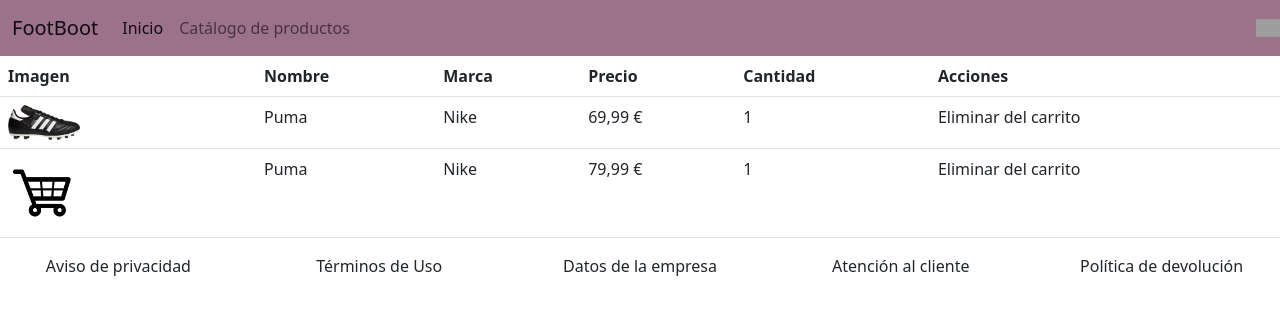
After one commit to framurpri/FootBoot, a Django app: page /carritoDeCompra/ in a window 1280 px wide. The commit adds this page. Shown: the top 315 px of the page. Run offline with Django 4.2, Linux system fonts and the light colour scheme; data comes from the database, SQL or seed files in the repository; both versions use the stored data as it was after the commit; grey boxes are pictures that could not be loaded.

Commit message:
avance en el carrito de la compra

```diff
--- a/PGPI/urls.py
+++ b/PGPI/urls.py
@@ -14,19 +14,13 @@
     2. Add a URL to urlpatterns:  path('blog/', include('blog.urls'))
 """
 from django.contrib import admin
-from django.urls import path
+from django.urls import path, include
 from django.conf.urls.static import static
 from PGPI import settings
 
-from app import views
 
 urlpatterns = [
     path('admin/', admin.site.urls),
-    path('botas/<int:id_botas>',views.detalleProd),
-    path('',views.inicio),
+    path('', include('app.urls')),
 
-]
-
-
-if settings.DEBUG:
-    urlpatterns += static(settings.MEDIA_URL, document_root=settings.MEDIA_ROOT)
+]+static(settings.MEDIA_URL, document_root=settings.MEDIA_ROOT)
--- a/app/models.py
+++ b/app/models.py
@@ -10,4 +10,9 @@
     marca = models.CharField(max_length=50)
     precio = models.DecimalField(max_digits=5,decimal_places=2)
     talla = models.PositiveIntegerField()
-    imagen = models.CharField(max_length=500)
+    imagen = models.ImageField(upload_to='', null=True, blank=True)
+    #imagen = models.CharField(max_length=255)
+
+
+    def __str__(self):
+        return self.nombre
--- a/app/templates/base.html
+++ b/app/templates/base.html
@@ -5,6 +5,7 @@
   <meta charset='utf-8'>
   <link href="https://cdn.jsdelivr.net/npm/bootstrap@5.2.3/dist/css/bootstrap.min.css" rel="stylesheet" integrity="sha384-rbsA2VBKQhggwzxH7pPCaAqO46MgnOM80zW1RWuH61DGLwZJEdK2Kadq2F9CUG65" crossorigin="anonymous">
   <script src="https://cdn.jsdelivr.net/npm/bootstrap@5.2.3/dist/js/bootstrap.bundle.min.js" integrity="sha384-kenU1KFdBIe4zVF0s0G1M5b4hcpxyD9F7jL+jjXkk+Q2h455rYXK/7HAuoJl+0I4" crossorigin="anonymous"></script>
+
 
 
 </head>
@@ -25,10 +26,12 @@
             <li class="nav-item">
               <a class="nav-link" href="#">Catálogo de productos</a>
             </li>
-
           </ul>
         </div>
       </div>
+      <a href="{% url 'carritoDeCompra' %}">
+        <img src=" https://w7.pngwing.com/pngs/772/45/png-transparent-shopping-cart-shopping-centre-icon-shopping-cart-text-retail-monochrome.png" alt = "" width="8%" style="float: right;">
+      </a>
     </nav>
   </header>
 
--- /dev/null
+++ b/app/templates/carritoDeCompra.html
@@ -0,0 +1,40 @@
+{% extends 'base.html' %}
+
+{% csrf_token %}
+
+{% block encabezado %}  {% endblock %}
+
+{% block contenido %}
+
+    <table class="table">
+        <thead>
+            <tr>
+                <th>Imagen</th>
+                <th>Nombre</th>
+                <th>Marca</th>
+                <th>Precio</th>
+                <th>Cantidad</th>
+                <th>Acciones</th>
+            </tr>
+        </thead>
+        <tbody>
+
+            {% for bota in botas %}
+            <tr>
+                <td width="20%">
+                    <img src="{{ bota.imagen.url }}" width="30%">
+                </td>
+                <td>{{ bota.nombre }}</td>
+                <td>{{ bota.marca }}</td>
+                <td>{{ bota.precio }} €</td>
+                <td>1</td>
+                <td>Eliminar del carrito</td>
+
+            </tr>
+            {% endfor %}
+
+        </tbody>
+
+    </table>
+
+{% endblock %}
--- /dev/null
+++ b/app/templates/styles.css
@@ -0,0 +1,4 @@
+.imagen{
+    opacity: 0;
+    width: 5%;
+  }
--- /dev/null
+++ b/app/urls.py
@@ -0,0 +1,12 @@
+from django.urls import path
+from app import views
+from PGPI import settings
+from django.conf.urls.static import static
+
+urlpatterns = [
+    path('botas/<int:id_botas>',views.detalleProd),
+    path('base', views.base),
+    path('',views.inicio),
+    path('carritoDeCompra/', views.carritoDeCompra, name='carritoDeCompra')
+
+]+static(settings.MEDIA_URL, document_root=settings.MEDIA_ROOT)
--- a/app/views.py
+++ b/app/views.py
@@ -15,7 +15,20 @@
     return render(request,'detalleProd.html',{'botas':dato})
 
 
+def base(request):
 
+
+
+    dato = get_object_or_404(Botas)
+
+    return render(request,'detalleProd.html',{'botas':dato})
+
+
+def carritoDeCompra(request):
+
+    botas = Botas.objects.all()
+
+    return render(request, 'carritoDeCompra.html', {'botas':botas})
 
 def inicio(request):
 
```
Also changed, not shown: PGPI/settings.py (+6 -2 lines), app/migrations/0007_auto_20221126_1650.py (added), db.sqlite3, media/botas/CopaMundial_LAtWgWW.png (added), media/botas/pngwing.com.png (added), static/media/botas/CopaMundial.png (added), static/pngwing.com.png (added).
